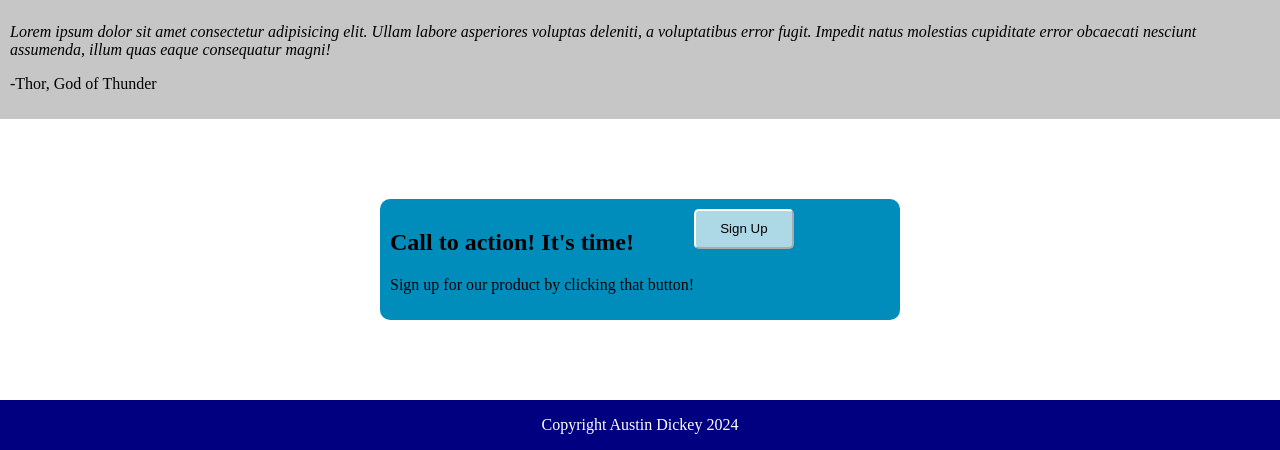
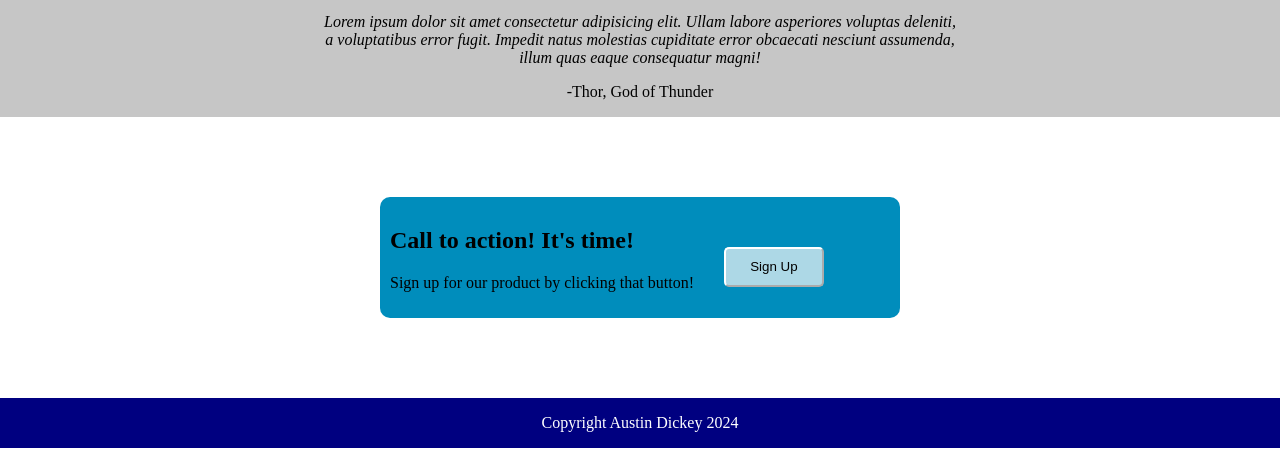
Before and after one commit to abdickey/landing-page, a plain HTML site: page index.html in a window 1280 px wide. Shown: the part 723-1173 px from the top of the page. Drawn offline with Linux system fonts and the light colour scheme.

Commit message:
changed pos of sign up button, and quote alignment

```diff
--- a/style.css
+++ b/style.css
@@ -27,6 +27,7 @@ body {
 
 .container-three {
     align-items: center;
+    justify-content: center;
 }
 
 header {
@@ -114,5 +115,23 @@ button {
 }
 
 .quote-box {
-    padding: 10px;
+    align-items: center;
+    justify-content: center;
+    display: flex;
+    flex-direction: column;
+    text-align: center;
 }
+
+.bottom-sign-up {
+    margin-top: 40px;
+    margin-left: 30px;
+}
+
+.quote {
+    width: 50%;
+    margin-bottom: 0;
+}
+
+.quote-attribute {
+    text-align: right;
+}
```
